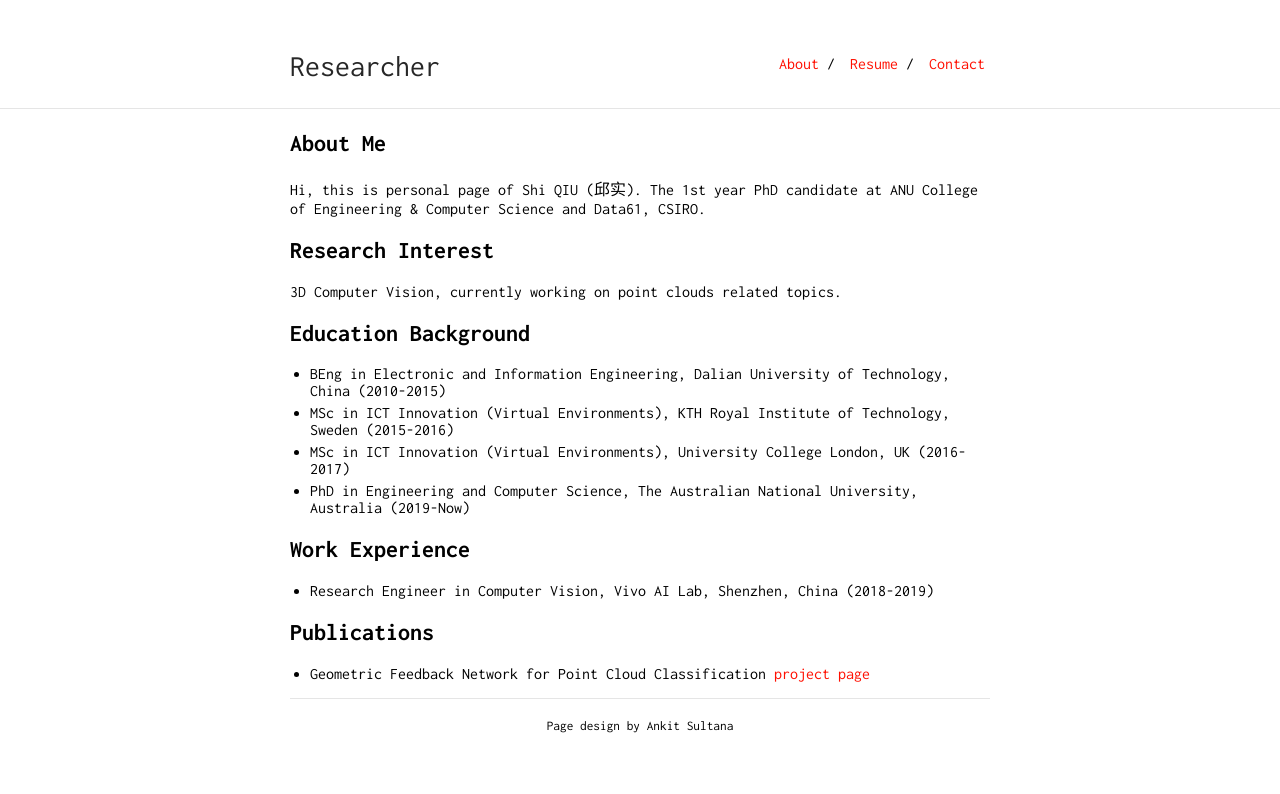
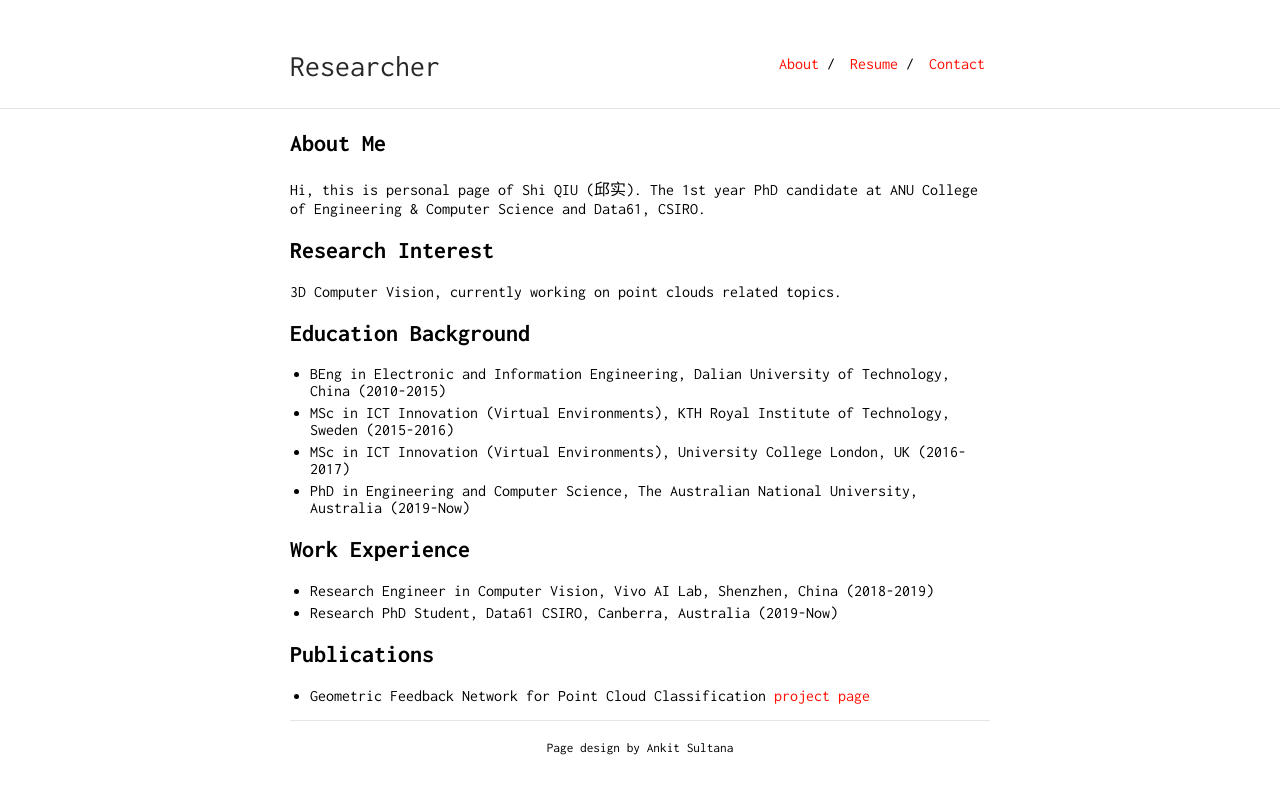
Before and after one commit to ShiQiu0419/ShiQiu0419.github.io, a Jekyll site: the page built from index.md, in a window 1280 px wide. Shown: the top 794 px of the page. Built offline with Jekyll 4.4.1, drawn with Linux system fonts in a browser that asks for light colours; our own code applies the rules of GitHub Pages for plain Markdown files.

Commit message:
Update index.md

```diff
--- a/index.md
+++ b/index.md
@@ -18,6 +18,7 @@ Hi, this is personal page of Shi QIU (邱实). The 1st year PhD candidate at ANU
 
 ## Work Experience
 * Research Engineer in Computer Vision, Vivo AI Lab, Shenzhen, China (2018-2019)
+* Research PhD Student, Data61 CSIRO, Canberra, Australia (2019-Now)
 
 ## Publications
 
```
